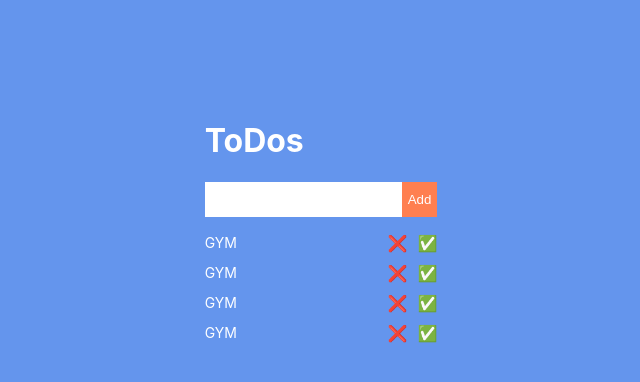
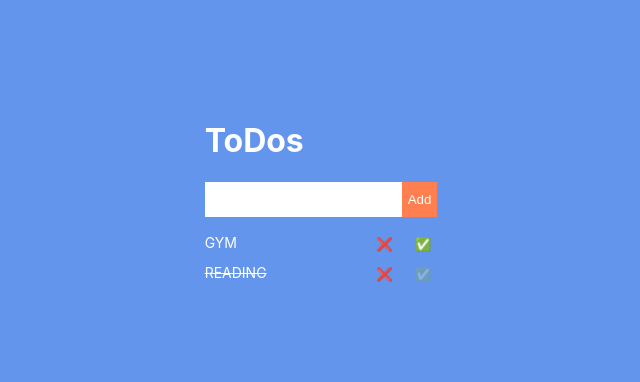
Before and after one commit to fatih-tutar/todo-rjsapp, a React (Create React App) app: page / in a window 1280 px wide. Shown: the top 382 px of the page, without its empty margins (319-959 px from the left). Built offline with nearby package versions, Linux system fonts and the light colour scheme.

Commit message:
Listing with map()

```diff
--- a/src/App.css
+++ b/src/App.css
@@ -40,8 +40,13 @@ body{
   text-transform: uppercase;
   font-size: 14px;
 }
-.todos .todos__buttons a{
+.todos .todos__text--done{
+  text-decoration: line-through;
+}
+.todos .todos__buttons button{
   margin-left: 10px;
   text-decoration: none;
   cursor: pointer;
+  background-color: transparent;
+  border: 0;
 }
--- a/src/App.js
+++ b/src/App.js
@@ -1,14 +1,28 @@
-import React from 'react'
+import React, {useState} from 'react'
 import './App.css'
 import TodoField from './components/TodoField';
 import Todos from './components/Todos';
 
 function App() {
+
+  const [todos,setTodos] = useState([
+    {
+      id: 1,
+      name: "GYM",
+      status: false,
+    },
+    {
+      id: 2,
+      name: "Reading",
+      status: true,
+    },
+  ]);
+
   return (
     <div className='app'>
       <h1>ToDos</h1>
       <TodoField/>
-      <Todos/>
+      <Todos todos={todos}/>
     </div>
   )
 }
--- a/src/components/Todos.js
+++ b/src/components/Todos.js
@@ -1,37 +1,22 @@
 import React from 'react'
 
-const Todos = () => {
+const Todos = ({todos}) => {
   return (
-    <ul className='todos'>
-        <li className='todos__item'>
-            <span className='todos__text'>GYM</span>
-            <div className='todos__buttons'>
-                <a href="#">❌</a>
-                <a href="#">✅</a>
-            </div>
-        </li>
-        <li className='todos__item'>
-            <span className='todos__text'>GYM</span>
-            <div className='todos__buttons'>
-                <a href="#">❌</a>
-                <a href="#">✅</a>
-            </div>
-        </li>
-        <li className='todos__item'>
-            <span className='todos__text'>GYM</span>
-            <div className='todos__buttons'>
-                <a href="#">❌</a>
-                <a href="#">✅</a>
-            </div>
-        </li>
-        <li className='todos__item'>
-            <span className='todos__text'>GYM</span>
-            <div className='todos__buttons'>
-                <a href="#">❌</a>
-                <a href="#">✅</a>
-            </div>
-        </li>
-    </ul>
+    todos.length > 0 ? (
+        <ul className='todos'>
+            {
+                todos.map((todo) => (
+                    <li key = {todo.id} className='todos__item'>
+                        <span className={todo.status ? "todos__text todos__text--done" : "todos__text"}>{todo.name}</span>
+                        <div className='todos__buttons'>
+                            <button href="#">❌</button>
+                            <button href="#" disabled = {todo.status}>✅</button>
+                        </div>
+                    </li>
+                ))
+            }
+        </ul>
+    ) : null
   )
 }
 
```
